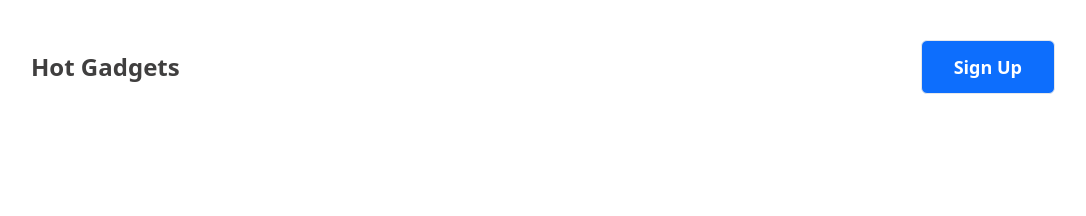
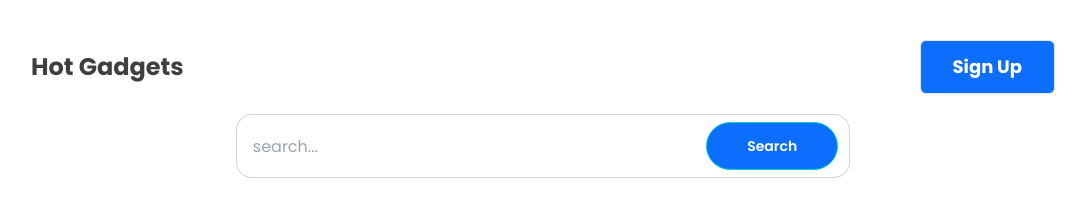
Before and after one commit to rafizul896/phone-hunter, a plain HTML site: page index.html in a window 1280 px wide. Shown: the whole page, without its empty margins (97-1183 px from the left). Drawn offline with nearby package versions, Linux system fonts and the light colour scheme; no server answers.

Commit message:
search bar added

```diff
--- a/index.html
+++ b/index.html
@@ -1,5 +1,6 @@
 <!DOCTYPE html>
 <html lang="en" data-theme="light">
+
 <head>
     <meta charset="UTF-8">
     <meta name="viewport" content="width=device-width, initial-scale=1.0">
@@ -7,14 +8,26 @@
     <!-- cdn links -->
     <link href="https://cdn.jsdelivr.net/npm/daisyui@4.7.2/dist/full.min.css" rel="stylesheet" type="text/css" />
     <script src="https://cdn.tailwindcss.com"></script>
+    <!-- font family -->
+    <link rel="preconnect" href="https://fonts.googleapis.com">
+    <link rel="preconnect" href="https://fonts.gstatic.com" crossorigin>
+    <link href="https://fonts.googleapis.com/css2?family=Poppins:ital,wght@0,100;0,200;0,300;0,400;0,500;0,600;0,700;0,800;0,900;1,100;1,200;1,300;1,400;1,500;1,600;1,700;1,800;1,900&display=swap" rel="stylesheet">
 </head>
-<body>
+
+<body style="font-family: 'Poppins'">
     <header class="w-[90%] lg:w-[80%] mx-auto mt-5 lg:mt-10">
         <!-- navber -->
         <nav class="flex justify-between items-center">
             <h1 class="text-xl lg:text-2xl font-bold text-[#403F3F]">Hot Gadgets</h1>
-            <button class="border px-5 lg:px-8 py-2 lg:py-3 bg-[#0D6EFD] text-white rounded-md lg:text-lg font-bold">Sign Up</button>
+            <button
+                class="border px-5 lg:px-8 py-2 lg:py-3 bg-[#0D6EFD] text-white rounded-md lg:text-lg font-bold">Sign
+                Up</button>
         </nav>
+        <!-- banner section -->
+        <section class="flex justify-center lg:gap-0 mt-5 relative lg:w-[60%] mx-auto">
+            <input type="text" placeholder="search..." class="input input-bordered w-full h-16 rounded-2xl">
+            <button class="btn btn-accent text-white bg-[#0D6EFD] absolute right-3 top-2 rounded-[50px] px-6 lg:px-10">Search</button>
+        </section>
     </header>
     <main class="w-[90%] lg:w-[80%] mx-auto">
         <section>
@@ -26,4 +39,5 @@
     </footer>
     <script src="./script/app.js"></script>
 </body>
+
 </html>
--- a/script/app.js
+++ b/script/app.js
@@ -20,7 +20,7 @@ const displayPhones = phones => {
             <p class = "text-base text-[#706F6F]">${'There are many variations of passages of available, but the majority have suffered'}</p>
             <h2 class="text-xl font-bold text-center">$999</h2>
             <div class="card-actions justify-center">
-            <button class="border px-5 lg:px-7 py-2 bg-[#0D6EFD] text-white rounded-md lg:text-lg font-bold">Show Details</button>
+            <button class="border px-5 lg:px-7 py-2 bg-[#0D6EFD] text-white rounded-md lg:text-lg font-semibold">Show Details</button>
             </div>
         </div>
         `;
```
